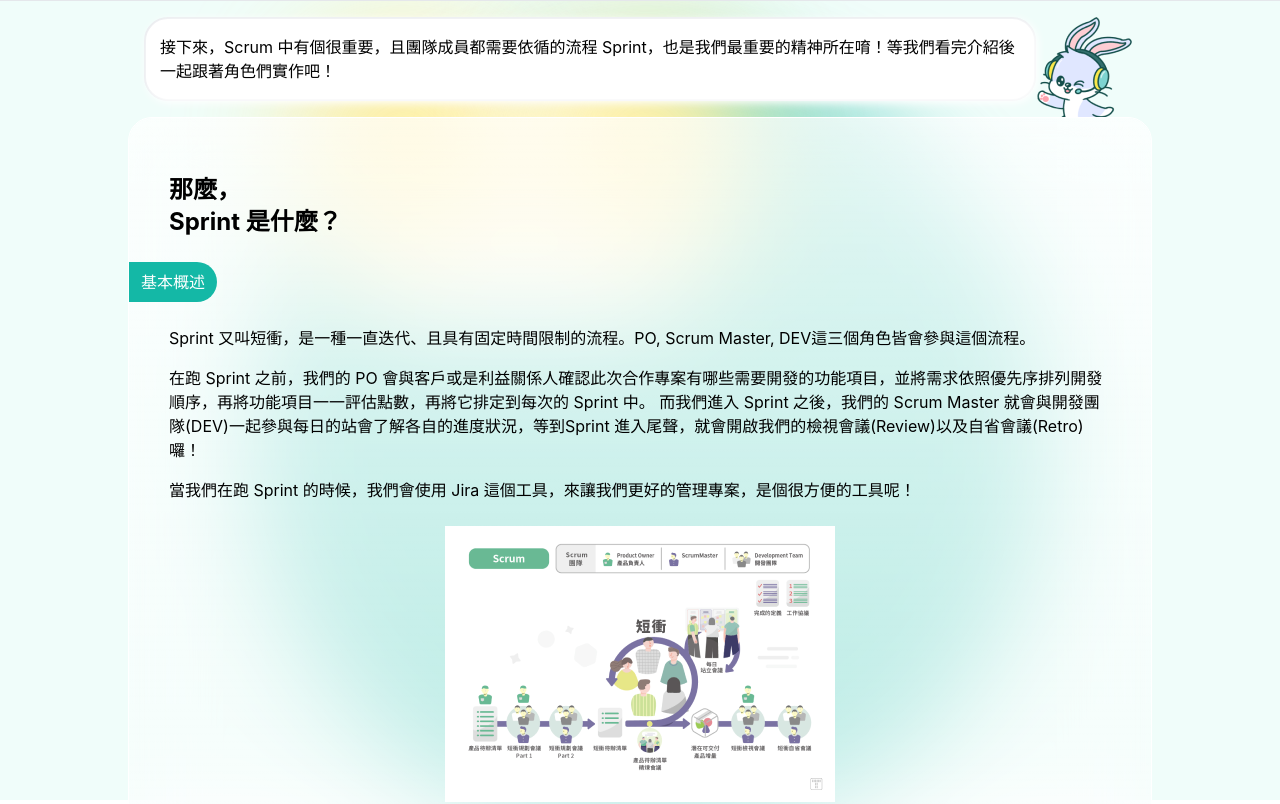
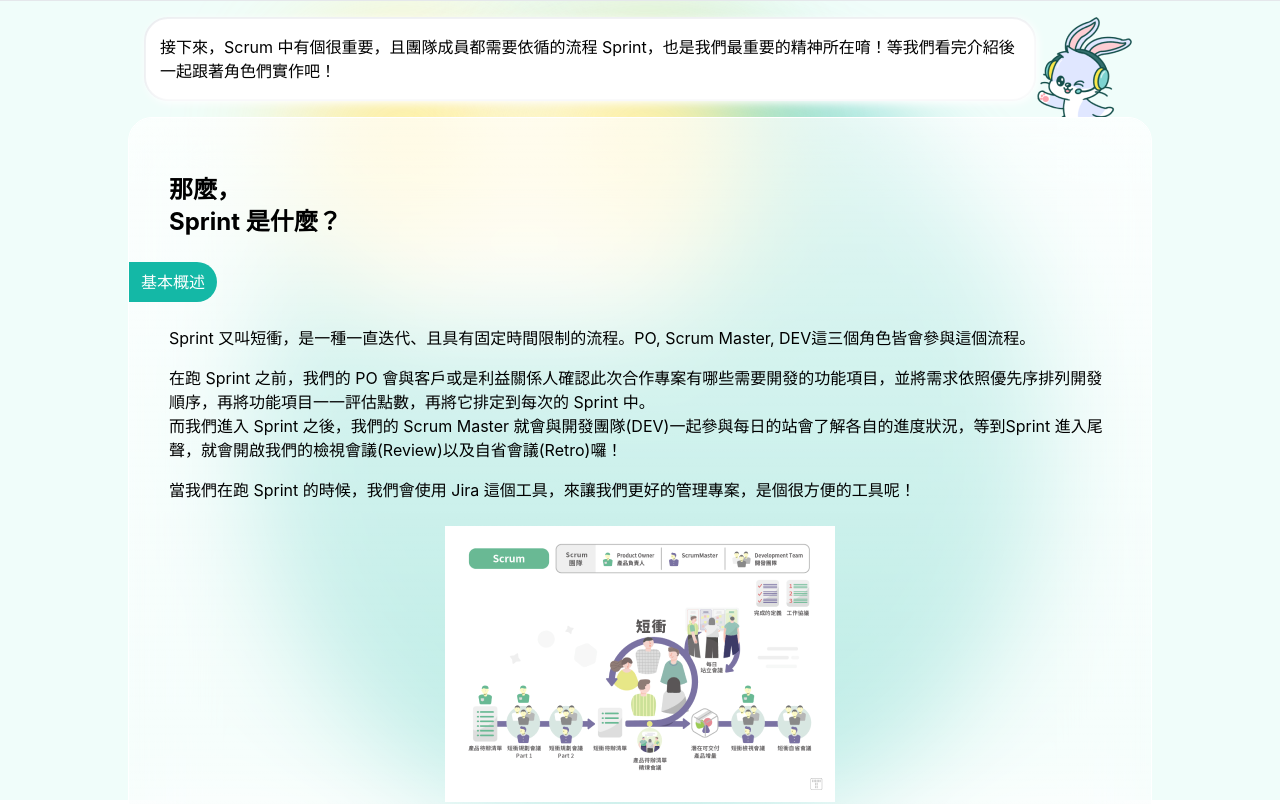
Before and after one commit to alphatero/f2e_scrum_frontend, a React (Create React App) app: page /introduction/sprint-guide in a window 1280 px wide. Shown: the top 804 px of the page. Built offline with nearby package versions, Linux system fonts and the light colour scheme.

Commit message:
fix: line wrap

```diff
--- a/src/components/chat/ChatLog.jsx
+++ b/src/components/chat/ChatLog.jsx
@@ -68,7 +68,7 @@ export function ChatLog({ data }) {
               )}
               >
 
-                <p className="text-sm md:text-base">{textItem}</p>
+                <p className="text-sm md:text-base whitespace-pre-wrap">{textItem}</p>
               </div>
               {
                 index === text.length - 1
--- a/src/components/introduction/IntroductionLayout.jsx
+++ b/src/components/introduction/IntroductionLayout.jsx
@@ -59,7 +59,7 @@ export function IntroductionLayout({ info }) {
               <Tag text={sectionTitle} />
             </div>
             {article.map((word) => (
-              <p key={word} className="py-2 text-sm md:text-base">
+              <p key={word} className="py-2 text-sm md:text-base whitespace-pre-wrap">
                 {word}
               </p>
             ))}
--- a/src/constants/chatRetroInfo.js
+++ b/src/constants/chatRetroInfo.js
@@ -18,7 +18,7 @@ export const chatRetroInfo = {
       avatar: '/images/chat-scrum-master.png',
       content: [
         '我們開始這個sprint的retro囉！ retro要講的三件事情',
-        '1. 在 Sprint 進展良好的是什麼？ 2. 在 Sprint 可以改善的地方？ 3.在下一個 Sprint 團隊可以嘗試改善的是什麼？ 大家試著講講看吧！切記要針對事情，不要帶入過多個人的情緒唷！',
+        '1. 在 Sprint 進展良好的是什麼？\n2. 在 Sprint 可以改善的地方？\n3.在下一個 Sprint 團隊可以嘗試改善的是什麼？\n\n大家試著講講看吧！切記要針對事情，不要帶入過多個人的情緒唷！',
       ],
       submitBySelf: false,
       time: time(),
--- a/src/constants/chatReviewInfo.js
+++ b/src/constants/chatReviewInfo.js
@@ -18,7 +18,7 @@ export const chatReviewInfo = {
       avatar: '/images/chat-scrum-master.png',
       content: [
         '我們開始這個sprint的review囉！ review要講的事情',
-        '我們來檢視在這兩週內，有沒有遇到什麼問題，導致上個sprint的東西要延到下個sprint才能做完，或是這週有哪些項目提早做完，也許下個sprint我們可以再多安排項目進來做 大家試著講講看吧！\n大家試著講講看吧！',
+        '我們來檢視在這兩週內，有沒有遇到什麼問題，導致上個sprint的東西要延到下個sprint才能做完，或是這週有哪些項目提早做完，也許下個sprint我們可以再多安排項目進來做\n\n大家試著講講看吧！',
       ],
       submitBySelf: false,
       time: time(),
--- a/src/constants/chatScrumInfo.js
+++ b/src/constants/chatScrumInfo.js
@@ -18,7 +18,7 @@ export const chatScrumInfo = {
       avatar: '/images/chat-scrum-master.png',
       content: [
         '我們開始這個 sprint 的每日站會囉！每日站會主要要講三件事情',
-        '1. 昨天做了什麼事情 2. 執行上有沒有遇到困難 3. 預計今日要做什麼  大家試著講講看吧！',
+        '1. 昨天做了什麼事情\n2. 執行上有沒有遇到困難\n3. 預計今日要做什麼\n\n大家試著講講看吧！',
       ],
       time: time(),
       submitBySelf: false,
--- a/src/constants/introductionSprintGuide.js
+++ b/src/constants/introductionSprintGuide.js
@@ -14,7 +14,7 @@ export const sprintGuideInfo = {
   sectionTitle: '基本概述',
   article: [
     'Sprint 又叫短衝，是一種一直迭代、且具有固定時間限制的流程。PO, Scrum Master, DEV這三個角色皆會參與這個流程。 ',
-    '在跑 Sprint 之前，我們的 PO 會與客戶或是利益關係人確認此次合作專案有哪些需要開發的功能項目，並將需求依照優先序排列開發順序，再將功能項目一一評估點數，再將它排定到每次的 Sprint 中。 而我們進入 Sprint 之後，我們的 Scrum Master 就會與開發團隊(DEV)一起參與每日的站會了解各自的進度狀況，等到Sprint 進入尾聲，就會開啟我們的檢視會議(Review)以及自省會議(Retro)囉！',
+    '在跑 Sprint 之前，我們的 PO 會與客戶或是利益關係人確認此次合作專案有哪些需要開發的功能項目，並將需求依照優先序排列開發順序，再將功能項目一一評估點數，再將它排定到每次的 Sprint 中。\n而我們進入 Sprint 之後，我們的 Scrum Master 就會與開發團隊(DEV)一起參與每日的站會了解各自的進度狀況，等到Sprint 進入尾聲，就會開啟我們的檢視會議(Review)以及自省會議(Retro)囉！',
     '當我們在跑 Sprint 的時候，我們會使用 Jira 這個工具，來讓我們更好的管理專案，是個很方便的工具呢！',
   ],
   image: {
```
